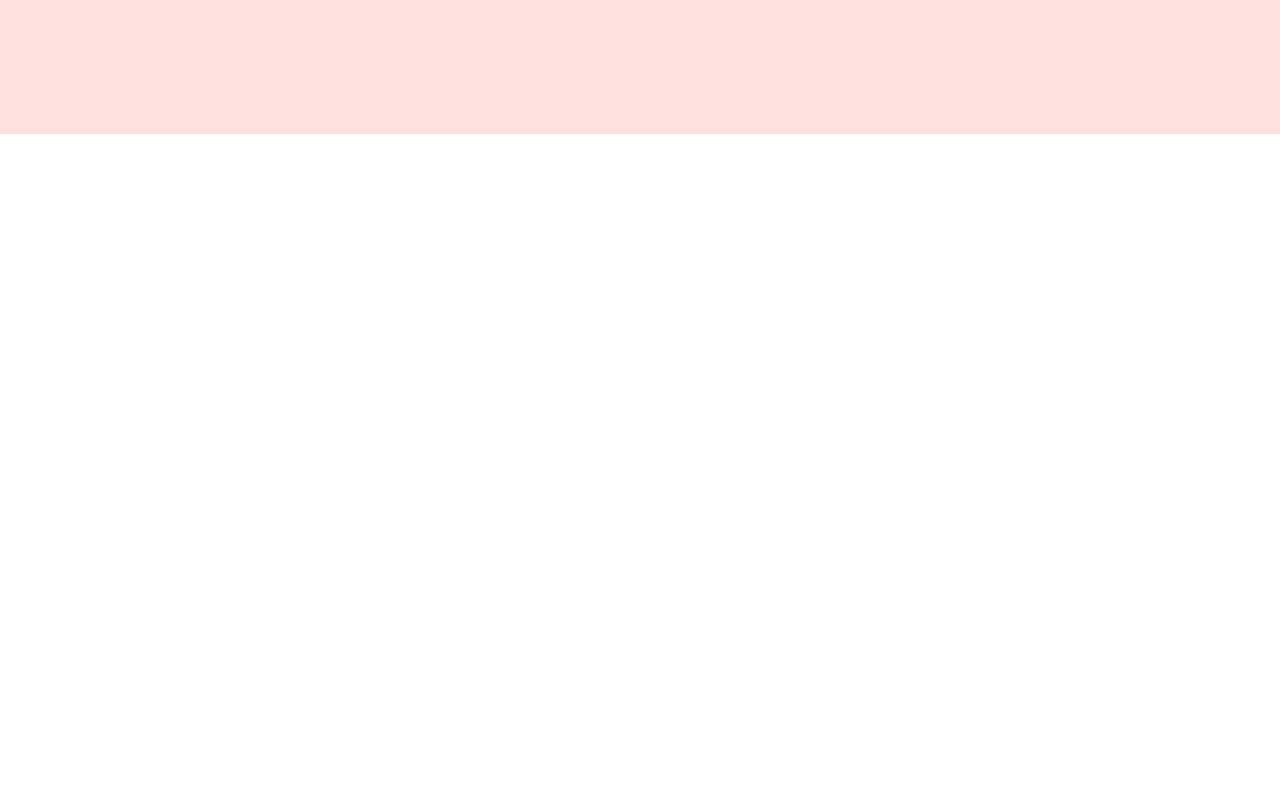
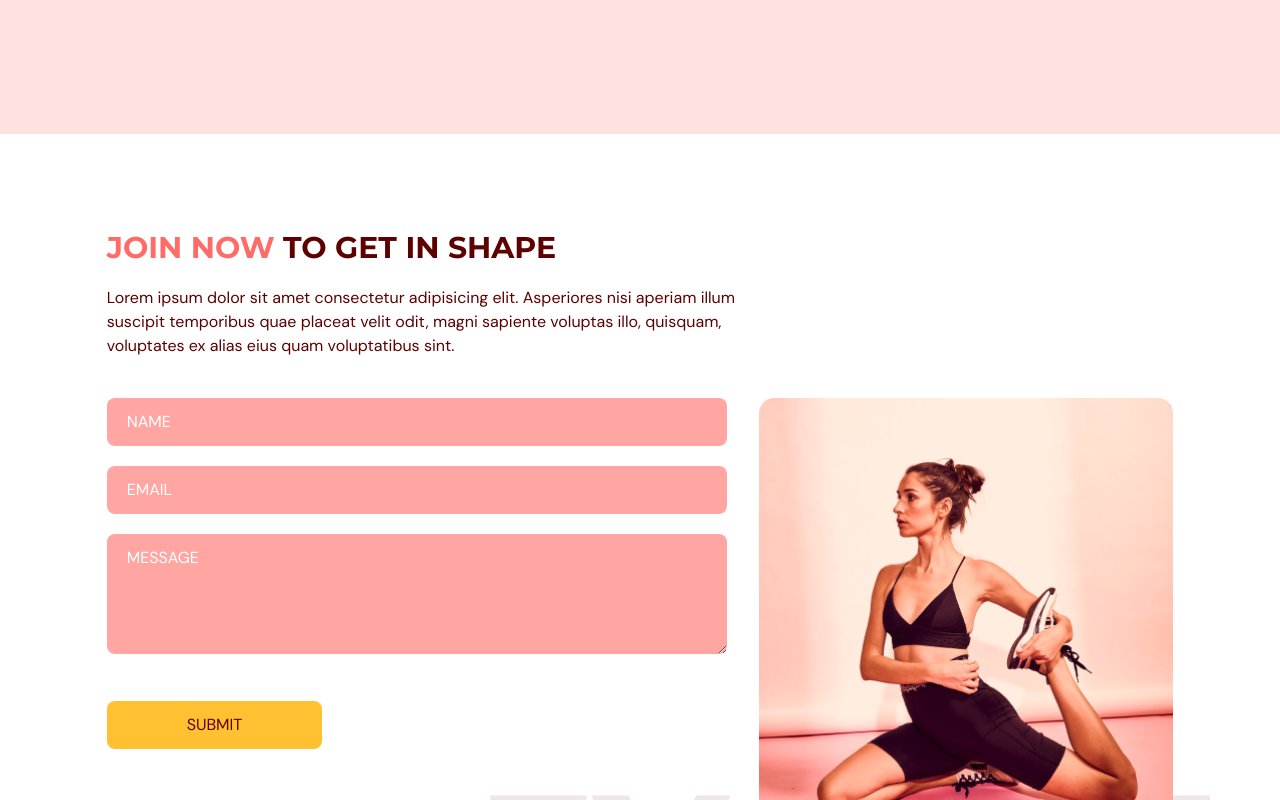
Before and after one commit to danesh-tolani/typescript-project, a React (Vite) app: page / in a window 1280 px wide. Shown: the part 2880-3680 px from the top of the page. Before the commit the page ends 3014 px from the top, so only its background shows below. Built offline with nearby package versions, Linux system fonts and the light colour scheme.

Commit message:
added contact form using react hook form

```diff
--- a/package.json
+++ b/package.json
@@ -13,7 +13,8 @@
     "framer-motion": "^10.5.0",
     "react": "^18.2.0",
     "react-anchor-link-smooth-scroll": "^1.0.12",
-    "react-dom": "^18.2.0"
+    "react-dom": "^18.2.0",
+    "react-hook-form": "^7.43.7"
   },
   "devDependencies": {
     "@types/node": "^18.15.3",
--- a/src/App.tsx
+++ b/src/App.tsx
@@ -2,6 +2,7 @@
 import Home from "@/scenes/home"
 import Benefits from "@/scenes/benefits"
 import OurClasses from "@/scenes/ourClasses"
+import ContactUs from "@/scenes/contactUs"
 import { useEffect, useState } from "react"
 import { SelectedPage } from "@/shared/types"
 
@@ -34,6 +35,7 @@
       <Home setSelectedPage={setSelectedPage}/>
       <Benefits setSelectedPage={setSelectedPage}/>
       <OurClasses setSelectedPage={setSelectedPage}/>
+      <ContactUs setSelectedPage={setSelectedPage}/>
     </div>
   )
 }
--- /dev/null
+++ b/src/scenes/contactUs/index.tsx
@@ -0,0 +1,152 @@
+import { SelectedPage } from "@/shared/types"
+import { motion } from "framer-motion"
+import {useForm} from "react-hook-form"
+import ContactUsPageGraphic from "@/assets/ContactUsPageGraphic.png"
+import HText from "@/shared/HText"
+
+type Props = {
+    setSelectedPage: (value: SelectedPage) => void
+}
+
+const ContactUs = ({setSelectedPage}: Props) => {
+
+    const inputStyles = `w-full rounded-lg bg-primary-300 mb-5 px-5 py-3 placeholder-white`
+
+    const {
+        register,
+        trigger,
+        formState: {errors}
+    } = useForm()
+
+    const onSubmit = async (e: any) => {
+        const isValid = await trigger();
+        if(!isValid) {
+            e.preventDefault()
+        }
+    }
+
+  return (
+    <section id={`${SelectedPage.ContactUs}`} className="mx-auto w-5/6 pt-24 pb-32">
+        <motion.div
+            onViewportEnter={() => setSelectedPage(SelectedPage.ContactUs)}
+        >
+            {/* Header */}
+            <motion.div className="md:w-3/5"
+            initial="hidden"
+            whileInView="visible"
+            viewport={{once: true, amount: 0.5}}
+            transition={{ duration: 0.5}}
+            variants={{
+                hidden: {opacity: 0, x:-50},
+                visible: {opacity: 1, x:0}
+            }}
+            >
+                <HText>
+                    <span className="text-primary-500">
+                        JOIN NOW
+                    </span> TO GET IN SHAPE
+                </HText>
+                <p className="my-5">
+                    Lorem ipsum dolor sit amet consectetur adipisicing elit. Asperiores nisi aperiam illum suscipit temporibus quae placeat velit odit, magni sapiente voluptas illo, quisquam, voluptates ex alias eius quam voluptatibus sint.
+                </p>
+            </motion.div>
+
+            {/* Form and Image */}
+            <div className="mt-10 justify-between gap-8 md:flex">
+                <motion.div
+                    className="mt-10 basis-3/5 md:mt-0"
+                    initial="hidden"
+                    whileInView="visible"
+                    viewport={{once: true, amount: 0.5}}
+                    transition={{ duration: 0.5}}
+                    variants={{
+                        hidden: {opacity: 0, y:50},
+                        visible: {opacity: 1, y:0}
+                    }}
+                >
+                    <form
+                        target="_blank"
+                        onSubmit={onSubmit}
+                        method="POST"
+                        action="https://formsubmit.co/el/jenari"
+                    >
+                        <input
+                            type="text"
+                            className={inputStyles}
+                            placeholder="NAME"
+                            {...register("name", {
+                                required: true,
+                                maxLength: 100,
+                            })}
+                        />
+                        {errors.name && (
+                            <p className="mt-1 text-primary-500">
+                                {errors.name.type === "required" && "This field is required."}
+                                {errors.name.type === "maxLength" && "Max Length is 100 character."}
+                            </p>
+                        )}
+
+
+                        <input
+                            type="text"
+                            className={inputStyles}
+                            placeholder="EMAIL"
+                            {...register("email", {
+                                required: true,
+                                pattern: /^[A-Z0-9._%+-]+@[A-Z0-9.-]+\.[A-Z]{2,}$/i,
+                            })}
+                        />
+                        {errors.email && (
+                            <p className="mt-1 text-primary-500">
+                                {errors.email.type === "required" && "This field is required."}
+                                {errors.email.type === "pattern" && "Invalid email address"}
+                            </p>
+                        )}
+
+
+
+                        <textarea
+                            rows={4}
+                            cols={50}
+                            className={inputStyles}
+                            placeholder="MESSAGE"
+                            {...register("message", {
+                                required: true,
+                                maxLength: 2000,
+                            })}
+                        />
+                        {errors.message && (
+                            <p className="mt-1 text-primary-500">
+                                {errors.message.type === "required" && "This field is required."}
+                                {errors.message.type === "maxLength" && "Max Length is 2000 character."}
+                            </p>
+                        )}
+
+                        <button
+                            type="submit"
+                            className="mt-5 rounded-lg bg-secondary-500 px-20 py-3 transition duration-500 hover:text-white"
+                        >SUBMIT</button>
+                    </form>
+                </motion.div>
+                <motion.div
+                    className="relative mt-16 basis-2/5  md:mt-0"
+                    initial="hidden"
+                    whileInView="visible"
+                    viewport={{once: true, amount: 0.5}}
+                    transition={{ delay: 0.2, duration: 0.5}}
+                    variants={{
+                        hidden: {opacity: 0, y:50},
+                        visible: {opacity: 1, y:0}
+                    }}
+                >
+                    <div className="md:before:content-evolvetext w-full before:absolute before:-bottom-20 before:-right-10 before:z-[-1]">
+                        <img src={ContactUsPageGraphic} alt="contact-us-page-graphic" className="w-full"/>
+                    </div>
+                </motion.div>
+            </div>
+        </motion.div>
+    </section>
+  )
+}
+
+export default ContactUs
```
Also changed, not shown: 1 other file (tests, documents, lock files or other folders).
